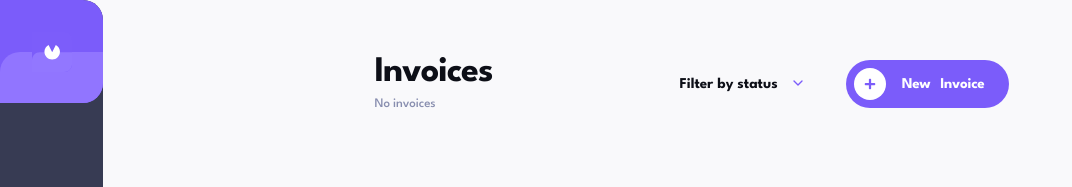
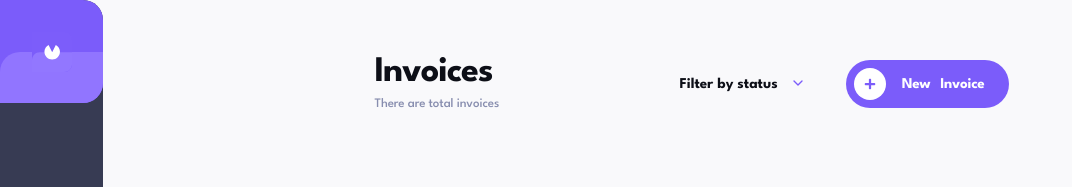
Before and after one commit to Hng-projects/invoice-app, a React (Vite) app: page / in a window 1280 px wide. Shown: the top 187 px of the page, without its empty margins (0-1072 px from the left). Built offline with nearby package versions, Linux system fonts and the light colour scheme.

Commit message:
feat: add invoiceCount prop for tracking invoice qty and make header subtitle more dynamic

```diff
--- a/src/components/invoices/InvoicesHeader/index.tsx
+++ b/src/components/invoices/InvoicesHeader/index.tsx
@@ -3,17 +3,30 @@ import { Button } from "../../ui/Button";
 import { Filter } from "../Filter";
 import styles from "./invoices-header.module.css";
 
-export function InvoicesHeader() {
+interface InvoicesHeaderProps {
+  invoiceCount: number;
+}
+
+export function InvoicesHeader({ invoiceCount }: InvoicesHeaderProps) {
   return (
     <header className={styles.header}>
       <div className={styles.left}>
         <h1 className={styles.title}>Invoices</h1>
-        <p className={styles.subtitle}>No invoices</p>
+        <p className={styles.subtitle}>
+          {invoiceCount === 0 ? (
+            "No invoices"
+          ) : (
+            <>
+              <span className={styles.mobileSubtitle}>{invoiceCount} invoices</span>
+              <span className={styles.desktopSubtitle}>There are {invoiceCount} total invoices</span>
+            </>
+          )}
+        </p>
       </div>
       <div className={styles.right}>
         <Filter />
         <Button icon={<FaPlus size={12} />} onClick={() => console.log("New Invoice")}>
-          New <span className={styles.buttonText}>Invoice</span>
+          New<span className={styles.buttonText}>{" "}Invoice</span>
         </Button>
       </div>
     </header>
--- a/src/components/invoices/InvoicesHeader/invoices-header.module.css
+++ b/src/components/invoices/InvoicesHeader/invoices-header.module.css
@@ -68,6 +68,26 @@
   }
 }
 
+.mobileSubtitle {
+  display: inline;
+
+  @media (min-width: 768px) {
+    & {
+      display: none;
+    }
+  }
+}
+
+.desktopSubtitle {
+  display: none;
+
+  @media (min-width: 768px) {
+    & {
+      display: inline;
+    }
+  }
+}
+
 .right {
   display: flex;
   align-items: center;
```
